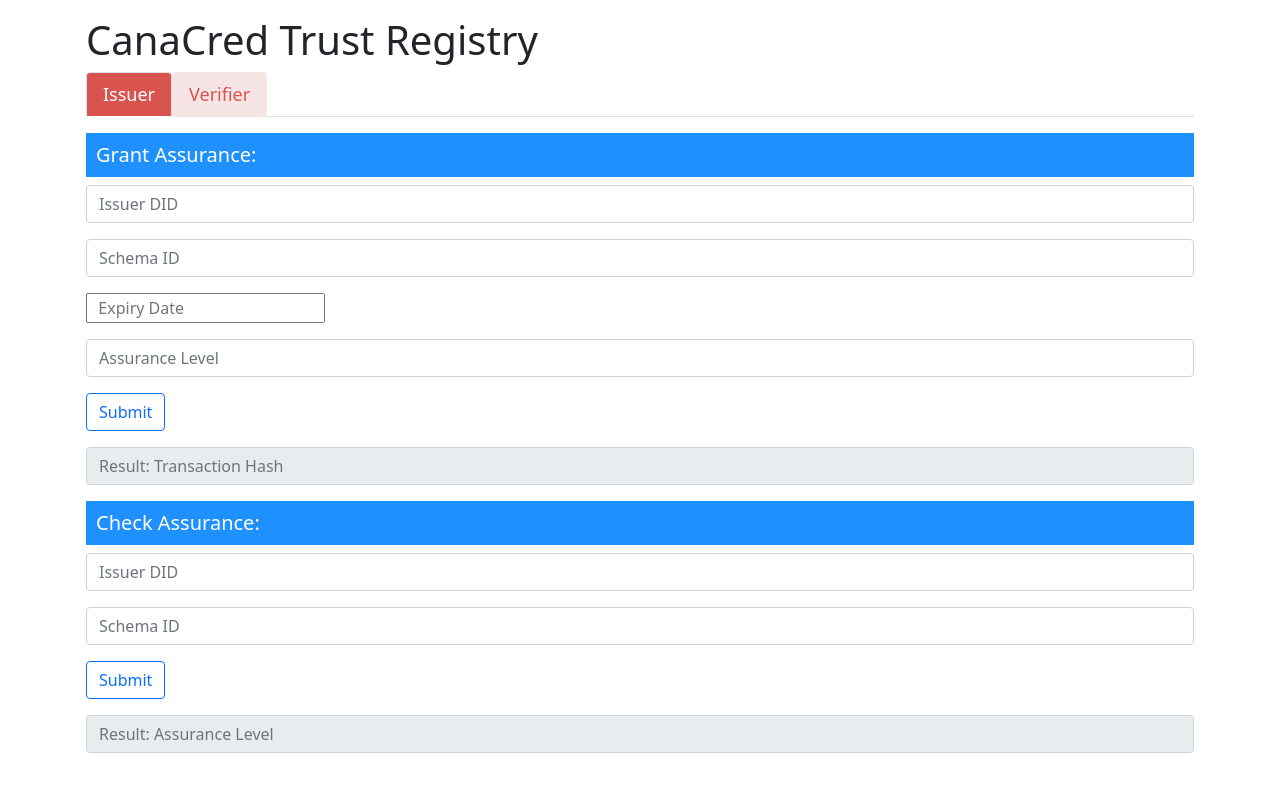
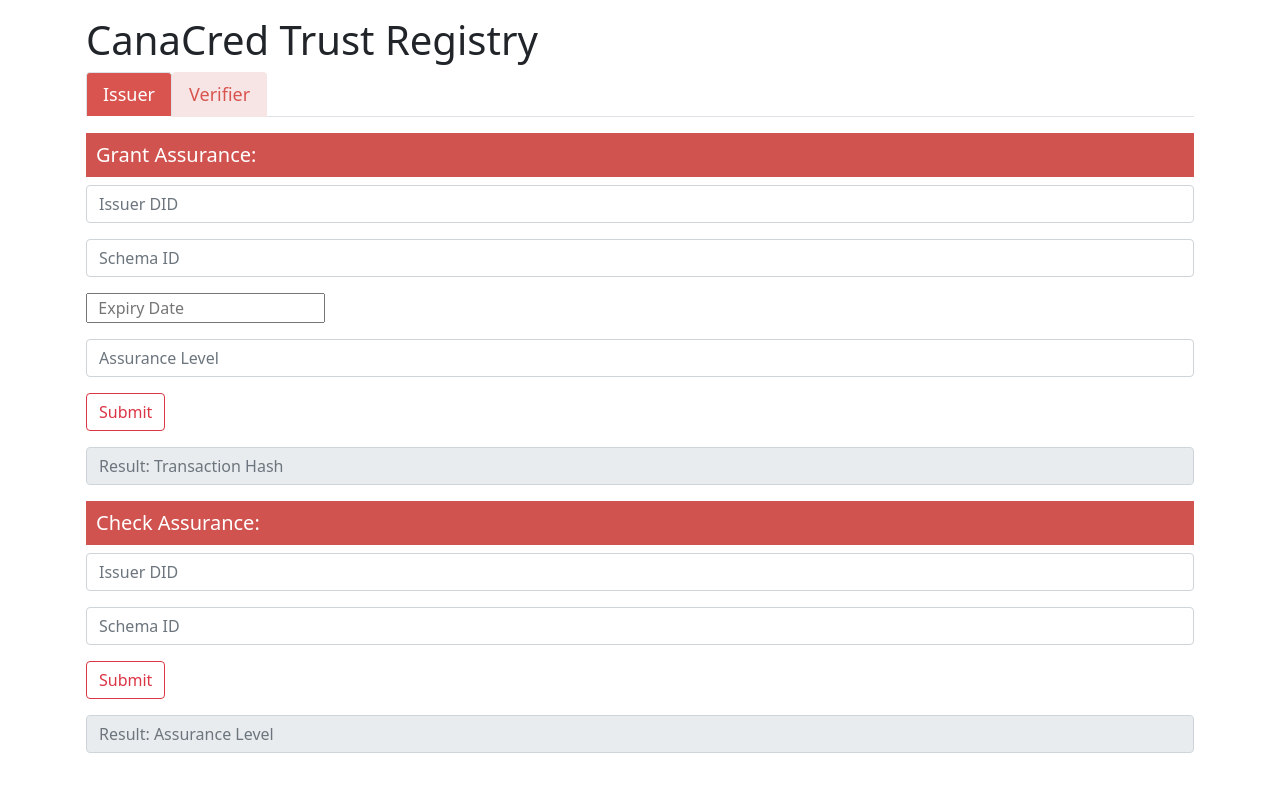
Before and after one commit to CanaCred/TrustRegistry, a React (Create React App) app in the folder client/: page / in a window 1280 px wide. Shown: the top 792 px of the page. Built offline with nearby package versions, Linux system fonts and the light colour scheme.

Commit message:
updated style

```diff
--- a/client/src/components/CheckAssurance.js
+++ b/client/src/components/CheckAssurance.js
@@ -7,7 +7,7 @@
 const CheckAssurance = ({ domain }) => {
   const headingStyle = {
     color: "white",
-    backgroundColor: "DodgerBlue",
+    backgroundColor: "#d1534f",
     padding: "10px",
   };
   const [issuerDID, setissuerDID] = useState();
@@ -48,7 +48,7 @@
         />
       </Form.Group>
       <Form.Group className="mb-3" controlId="formAssuranceLevel">
-        <Button variant="outline-primary" onClick={checkAssurance}>
+        <Button variant="outline-danger" onClick={checkAssurance}>
           Submit
         </Button>{" "}
       </Form.Group>
--- a/client/src/components/GrantAssurance.js
+++ b/client/src/components/GrantAssurance.js
@@ -10,7 +10,7 @@
 const GrantAssurance = ({ domain }) => {
   const headingStyle = {
     color: "white",
-    backgroundColor: "DodgerBlue",
+    backgroundColor: "#d1534f",
     padding: "10px",
   };
   const [issuerDID, setissuerDID] = useState();
@@ -80,7 +80,7 @@
         />
       </Form.Group>
       <Form.Group className="mb-3" controlId="buttons">
-        <Button variant="outline-primary" onClick={grantAssurance}>
+        <Button variant="outline-danger" onClick={grantAssurance}>
           Submit
         </Button>{" "}
       </Form.Group>
```
